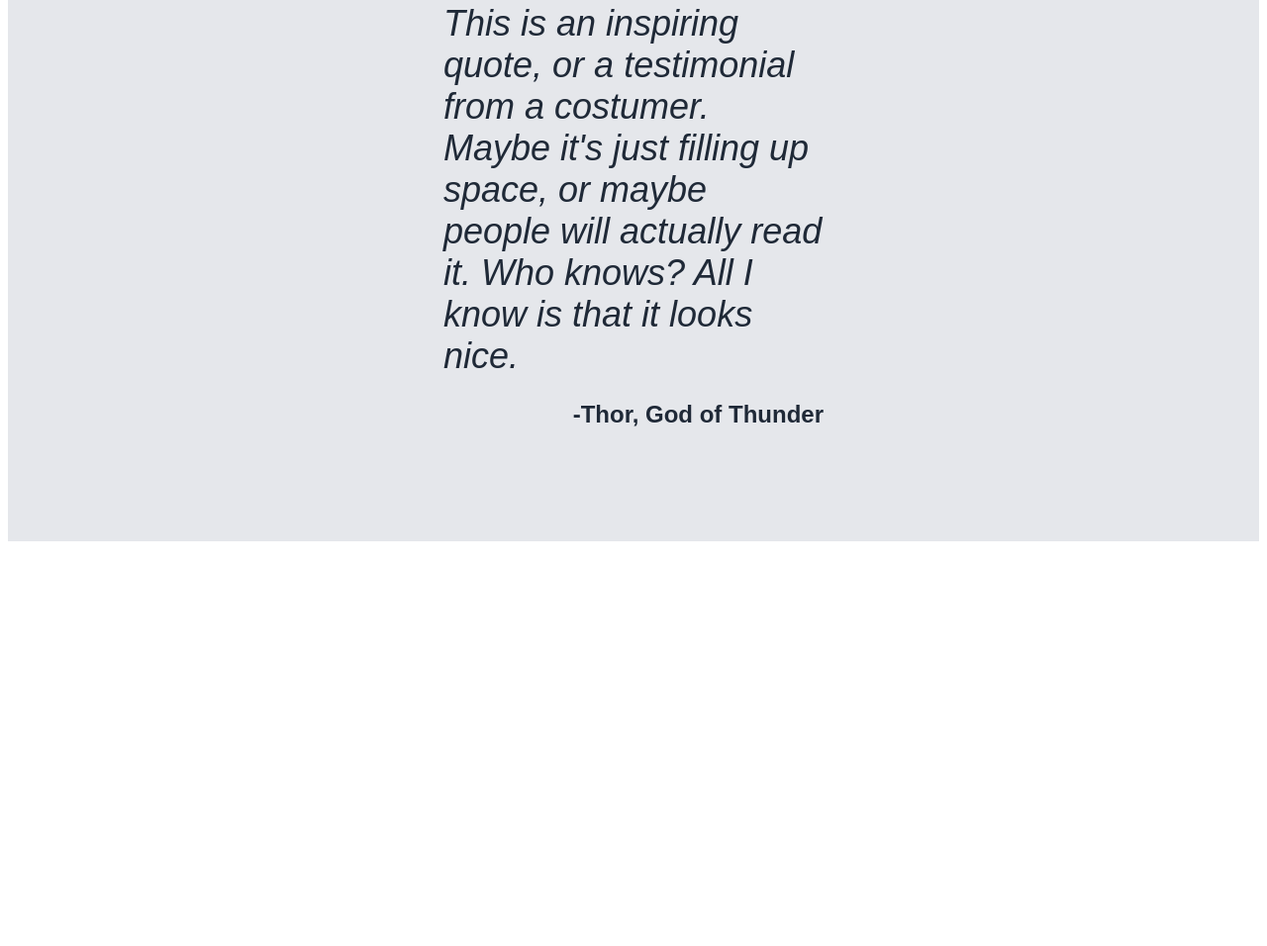
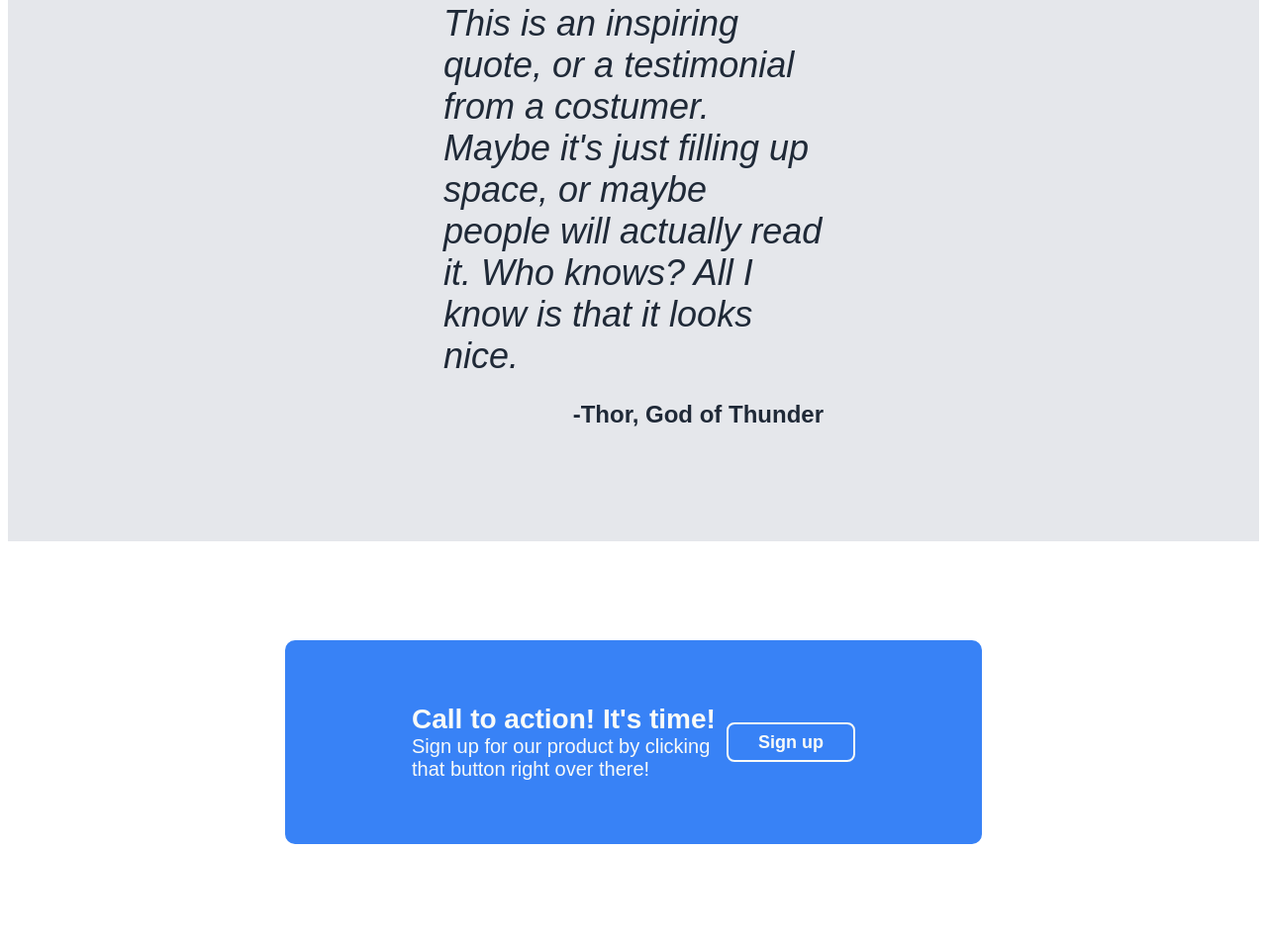
Before and after one commit to gonzoxo/landing-page, a plain HTML site: page index.html in a window 1280 px wide. Shown: the part 1247-2203 px from the top of the page at 99% size. Before the commit the page ends 1802 px from the top, so only its background shows below. Drawn offline with Linux system fonts and the light colour scheme.

Commit message:
Complete section 4

```diff
--- a/index.html
+++ b/index.html
@@ -31,7 +31,6 @@
         </div>
     </div>
 
-
     <div class="section2">
         <h1>Some random information.</h1>
         <div class="container2">
@@ -59,6 +58,15 @@
         <p class="author">-Thor, God of Thunder</p>
     </div>
 
+    <div class="section4">
+        <div class="action">
+            <div class="action-text">
+                <p class="call1">Call to action! It's time!</p>
+                <p class="call2">Sign up for our product by clicking that button right over there!</p>
+            </div>
+            <button class="button2">Sign up</button>
+        </div>
+    </div>
 
 
 </body>
--- a/style.css
+++ b/style.css
@@ -60,7 +60,7 @@ a {
 
 .placeholder1 {
     display: flex;
-    background-color: rgb(128, 131, 146);
+    background-color: rgb(115, 115, 122);
     flex: 1;
     justify-content: center;
     align-items: center;
@@ -149,6 +149,7 @@ a {
 
 .quote {
     font-style: italic;
+    font-weight: 100;
     font-size: 36px;
     color: #1F2937;
     margin-bottom: 0;
@@ -160,3 +161,51 @@ a {
     align-self: flex-end;
     font-size: 24px;
 }
+
+/* Section 4 */
+
+.section4 {
+    display: flex;
+    justify-content: center;
+    padding: 100px 280px;
+    color: #F9FAF8;
+
+}
+
+.action {
+    background-color: #3882F6;
+    border-radius: 10px;
+    display: flex;
+    justify-content: space-between;
+    flex: 1;
+    padding: 4em 8em;
+}
+
+.action-text {
+    flex: 1;
+}
+
+.call1 {
+    font-size: 28px;
+    font-weight: bold;
+    margin: 0;
+}
+
+.call2 {
+    font-size: 20px;
+    margin: 0;
+}
+
+.button2 {
+    background-color: #3882F6;
+    border-style: solid;
+    border-width: 2px;
+    border-color: #F9FAF8;
+    font-size: 18px;
+    font-weight: bold;
+    color: #F9FAF8;
+    padding: 8px 30px;
+    border-radius: 8px;
+    height: 40px;
+    align-self: center;
+}
```
